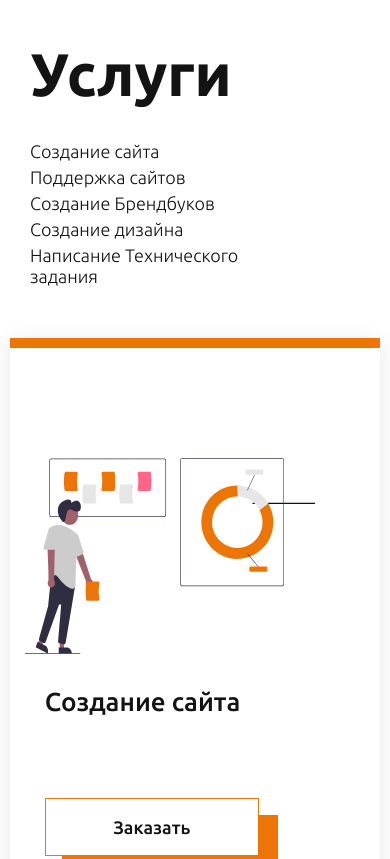
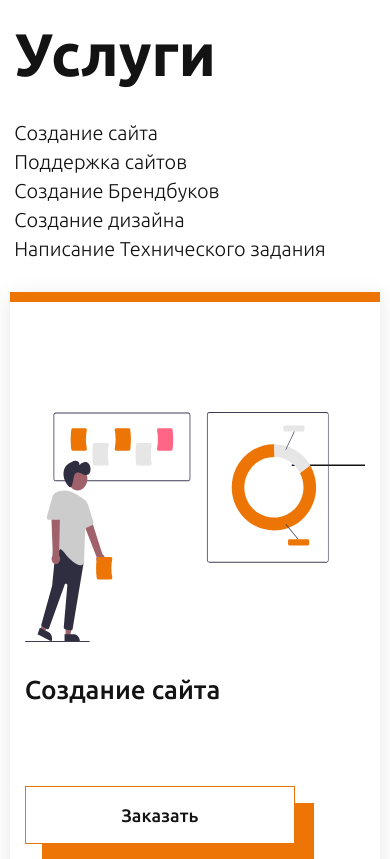
Before and after one commit to dimanaumych/IO, a plain HTML site: page index.html in a window 390 px wide. Shown: the part 2408-3267 px from the top of the page. Drawn offline with Linux system fonts and the light colour scheme.

Commit message:
fix-media-650px

```diff
--- a/css/style.css
+++ b/css/style.css
@@ -1262,6 +1262,7 @@ a {
 
     .anchor-service ul li {
         line-height: unset;
+        margin-right: 15px;
     }
 
     .faq-info-button {
@@ -1361,7 +1362,66 @@ a {
 
 }
 
+@media (max-width: 650px) {
+
+    .about-us-img {
+        max-width: 440px;
+        padding-right: 20px;
+    }
+
+    .anchor-service {
+        padding: 10px;
+    }
+
+    .card-block-top {
+        flex-direction: column;
+    }
+
+    .card-block-top img {
+        max-width: 480px;
+    }
+
+    .anchor-service ul li {
+        font-size: 20px;
+    }
+
+    .card-wrapper-info {
+        margin-left: 0px;
+    }
+
+    .card-point {
+        flex-direction: column;
+    }
+
+    .point-first{
+        margin-right: 0px;
+    }
+
+    .point{
+        border-left: 0px solid black;
+        border-right: 0px solid black;
+
+    }
+
+    .card-button {
+        width: 270px;
+        margin: 0px auto;
+    }
+
+    .anchor-service ul {
+        display: flex;
+        justify-content: center;
+        align-items: flex-start;
+        flex-direction: column;
+    }
+
+}
+
 @media (max-width: 500px) {
+
+    .card-button {
+        margin: inherit;
+    }
 
     .anchor-service ul {
         display: flex;
@@ -1524,4 +1584,9 @@ a {
         height: 25px;
     }
 
-}
+    .card-button {
+        width: 235px;
+        margin: inherit;
+    }
+
+}
```
